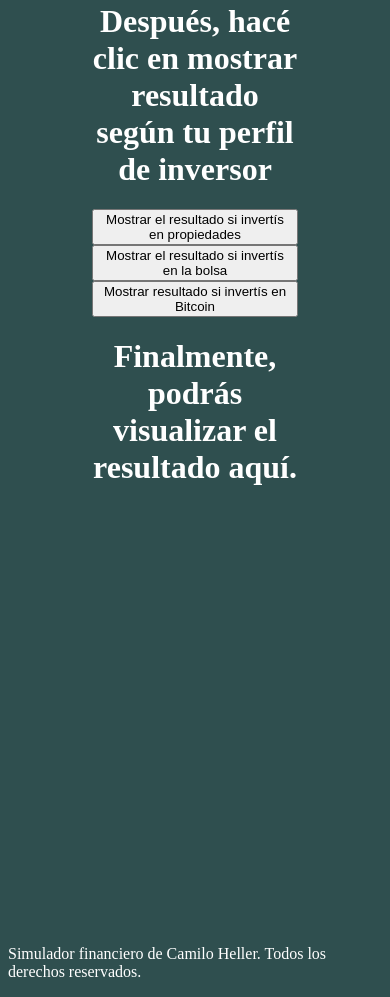
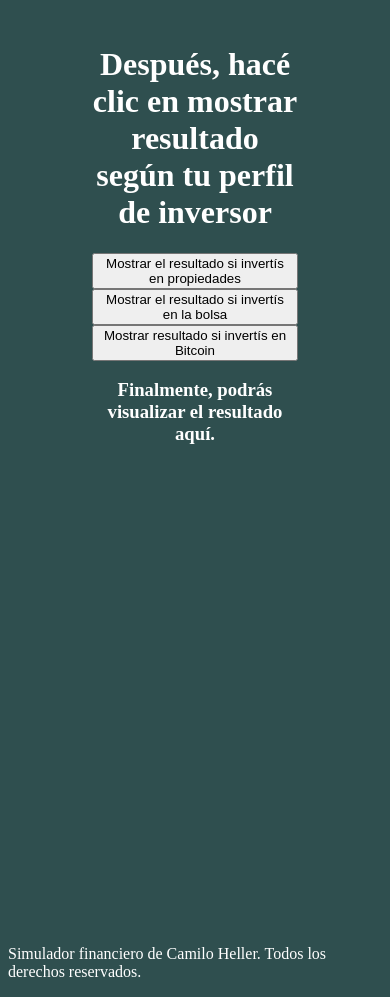
Before and after one commit to ceheller/simuladorfinanciero, a plain HTML site: page index.html in a window 390 px wide. Shown: the part 2142-3139 px from the top of the page. Drawn offline with nearby package versions, Linux system fonts and the light colour scheme; no server answers.

Commit message:
adding Media queries take 14

```diff
--- a/index.html
+++ b/index.html
@@ -47,7 +47,7 @@
         <button id="resultadoConservador" class="links">Mostrar el resultado si invertís en propiedades</button>
         <button id="resultadoMedio" class="links">Mostrar el resultado si invertís en la bolsa</button>
         <button id="resultadoAgresivo" class="links">Mostrar resultado si invertís en Bitcoin</button>
-        <h1 id="resultado">Finalmente, podrás visualizar el resultado aquí.</h1>
+        <h3 id="resultado">Finalmente, podrás visualizar el resultado aquí.</h3>
       </div>
       <div class="footer">
         <p>Simulador financiero de Camilo Heller. Todos los derechos reservados. </p>
```
